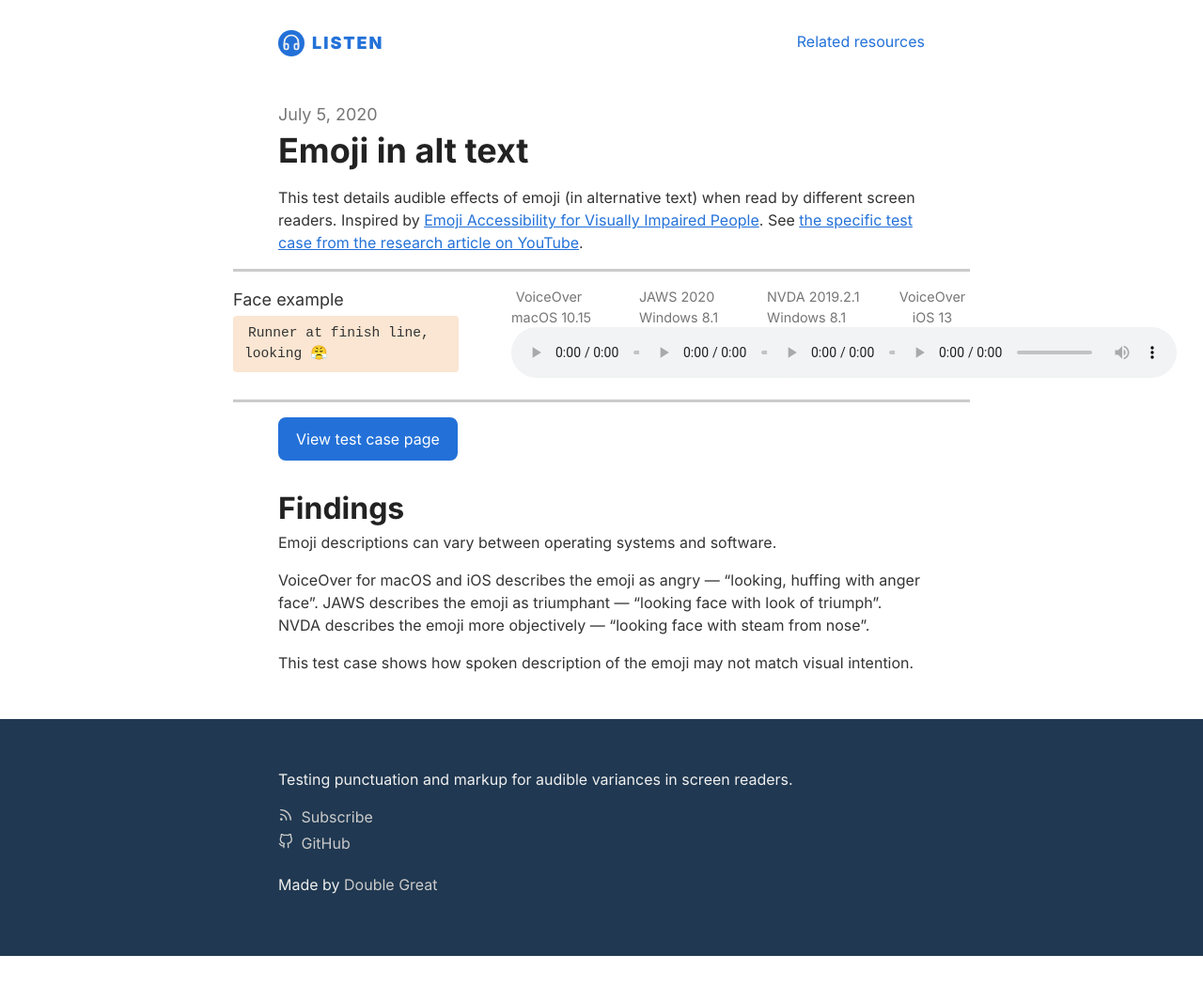
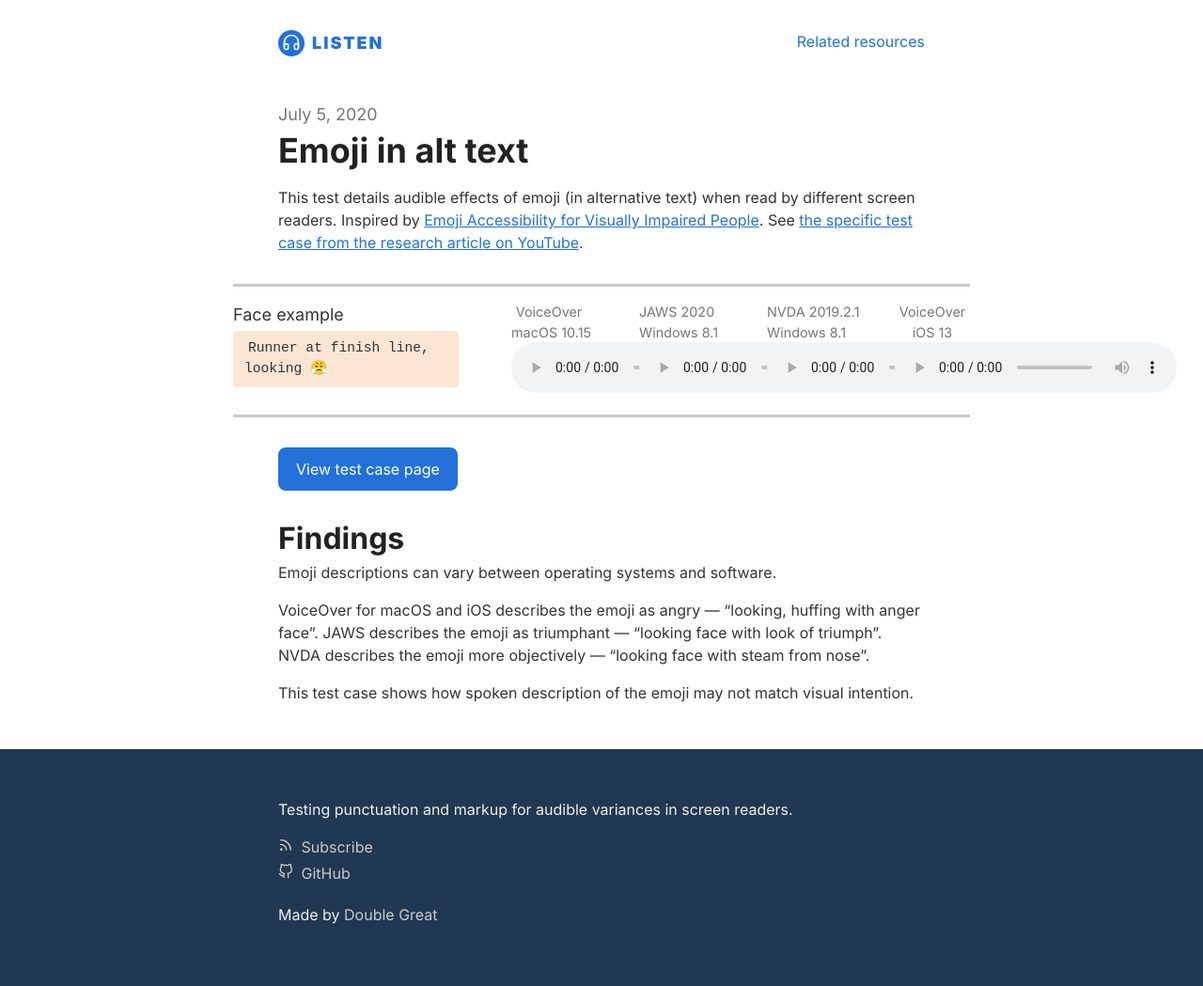
Before and after one commit to double-great/listen, a Jekyll site: the page built from _posts/2020-07-05-emoji.md, in a window 1280 px wide. Shown: the whole page at 94% size. Built offline with Jekyll 4.4.1, drawn with Linux system fonts in a browser that asks for light colours; before the commit the page ends 1017 px from its top, so only the background shows below that.

Commit message:
Update _table.scss

```diff
--- a/_sass/_table.scss
+++ b/_sass/_table.scss
@@ -1,5 +1,6 @@
 .table {
-  margin-bottom: 1rem;
+  margin-top: 2rem;
+  margin-bottom: 2rem;
   border-top: $border-thick solid $color-border;
   border-bottom: $border-thick solid $color-border;
 
```
